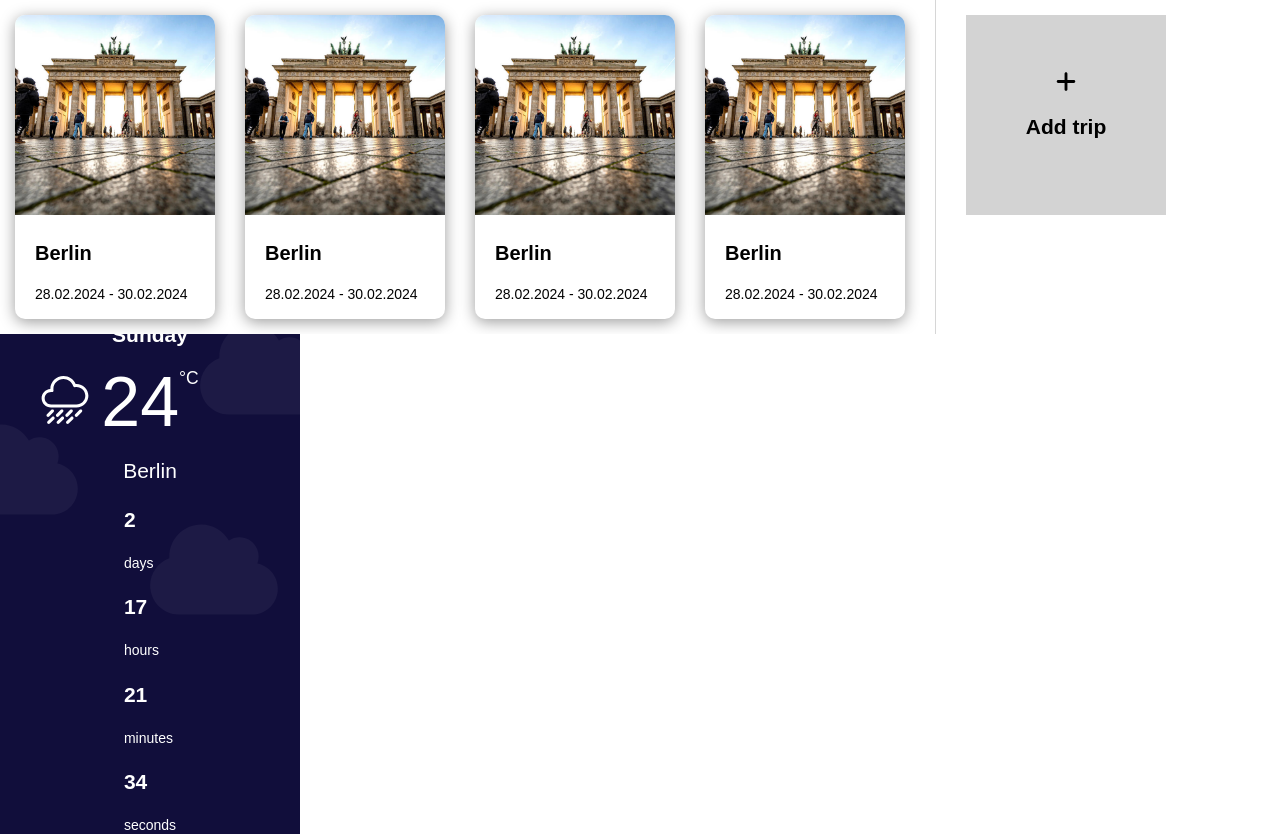
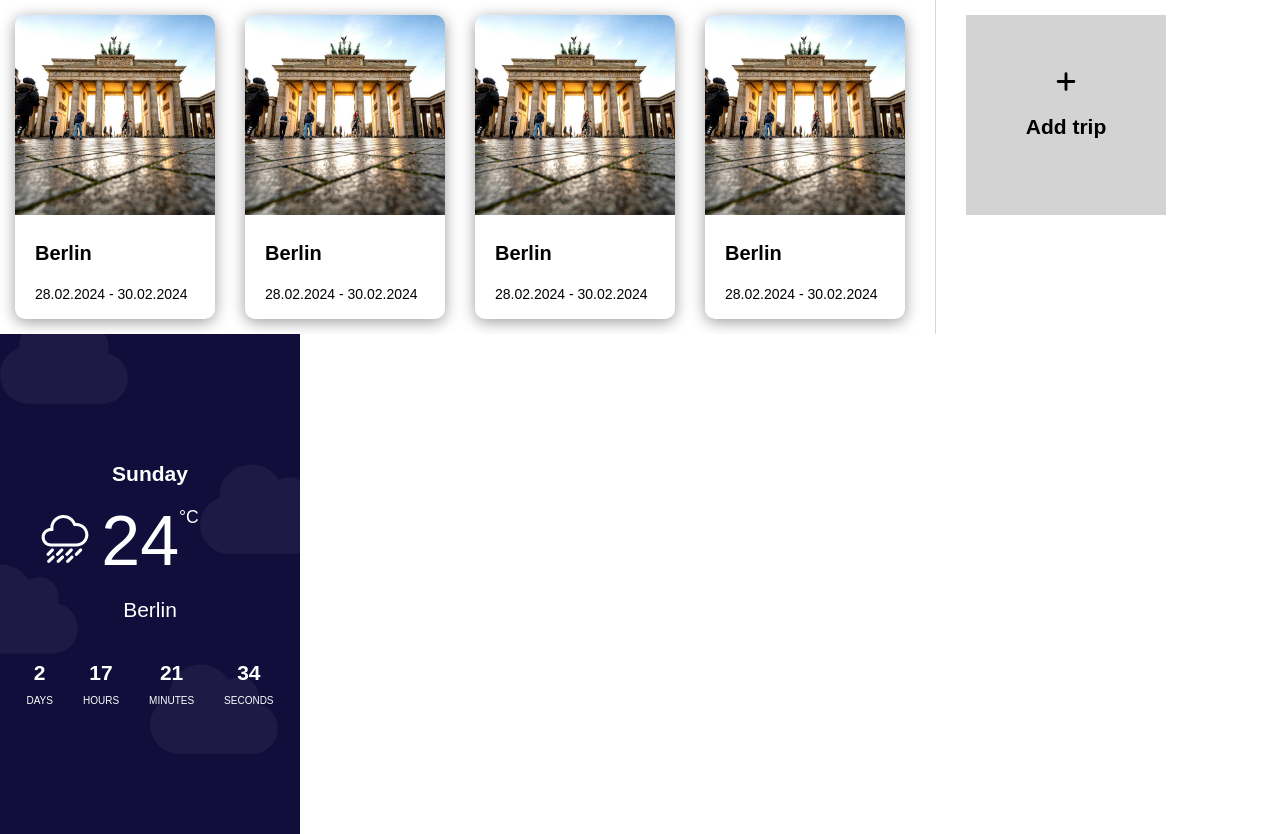
Before and after one commit to Xxandder/weather-app, a React (Vite) app in the folder weather-app/: page / in a window 1280 px wide. Built offline with nearby package versions, Linux system fonts and the light colour scheme.

Commit message:
+ styled Countdown

```diff
--- a/weather-app/src/components/daily-forecast/countdown/styles.module.scss
+++ b/weather-app/src/components/daily-forecast/countdown/styles.module.scss
@@ -0,0 +1,23 @@
+.countdown{
+    margin-top: 30px;
+    display: flex;
+    gap: 30px;
+    position: relative;
+    z-index: 1;
+}
+
+.countdown__block{
+    display: flex;
+    flex-direction: column;
+    align-items: center;
+    line-height: 0;
+    text-transform: uppercase;
+}
+
+.countdown__value{
+
+}
+
+.countdown__block-name{
+    font-size: 10px;
+}
```
